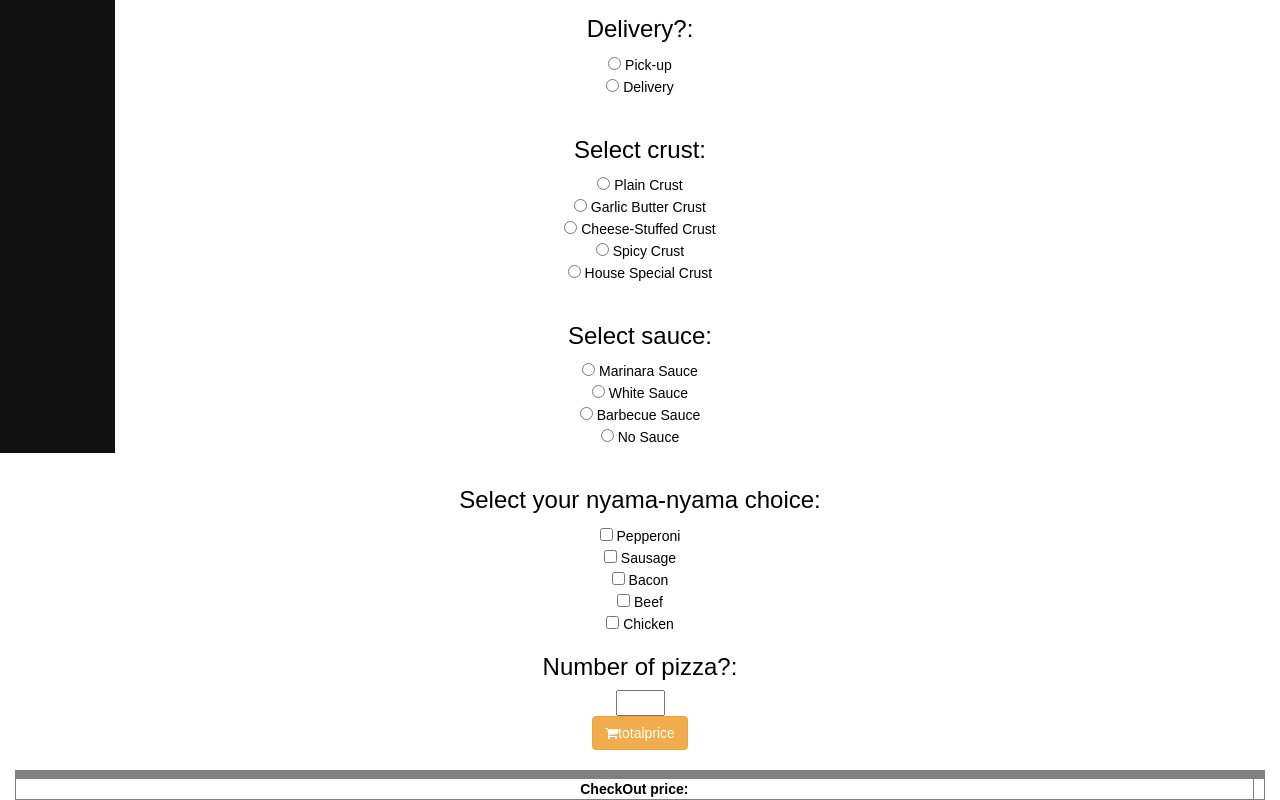
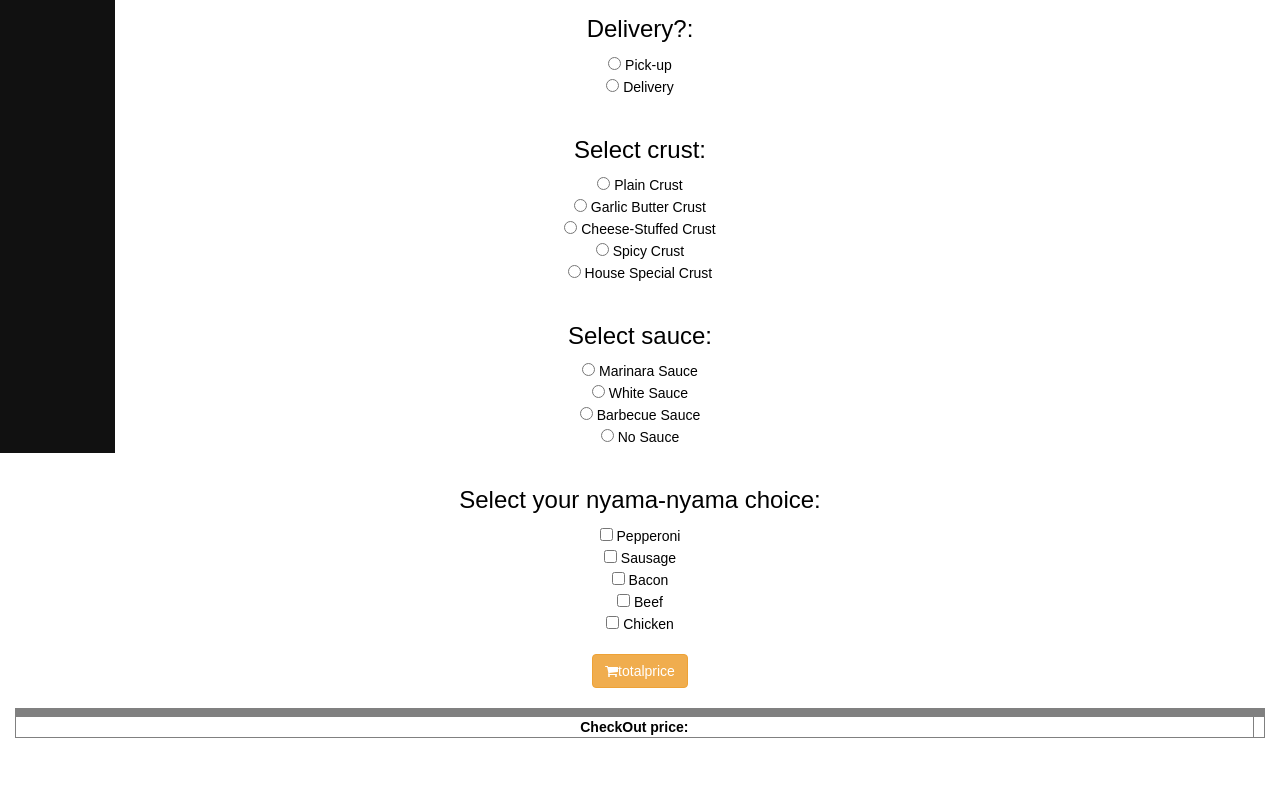
Before and after one commit to Rahma-osman/Pizza-Delivery, a plain HTML site: page order.html in a window 1280 px wide. Shown: the part 339-1139 px from the top of the page. After the commit the page ends 1077 px from the top, so only its background shows below. Drawn offline with nearby package versions, Linux system fonts and the light colour scheme.

```diff
--- a/order.html
+++ b/order.html
@@ -64,8 +64,7 @@
       <input type="checkbox" name="meat" value="Beef"> Beef<br>
       <input type="checkbox" name="meat" value="Chicken"> Chicken<br>
     </div>
-    <h3 class="tablehead">Number of pizza?:</h3>
-    <input type="number" name="quantity" min="1" max="5" id="number">
+
     <br>
     <button id="calc" type="submit" onclick="invoice()" class="btn btn-warning"><i class="fa fa-shopping-cart"></i>totalprice</button> <br><br>
     <table class="pizza" style="width: 100%;" border="1" cellpadding="5">
```
